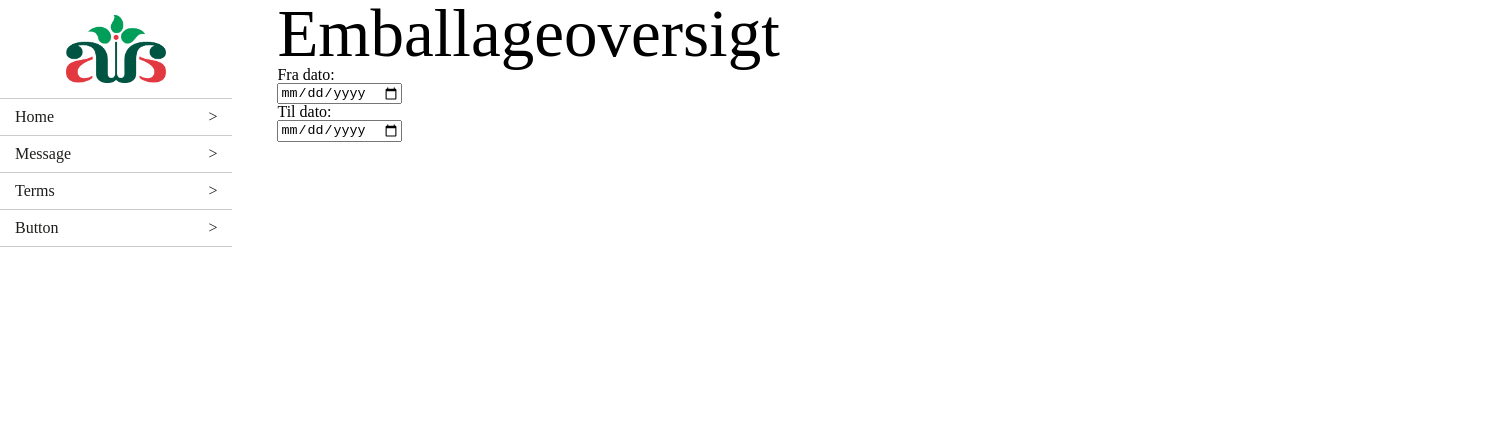
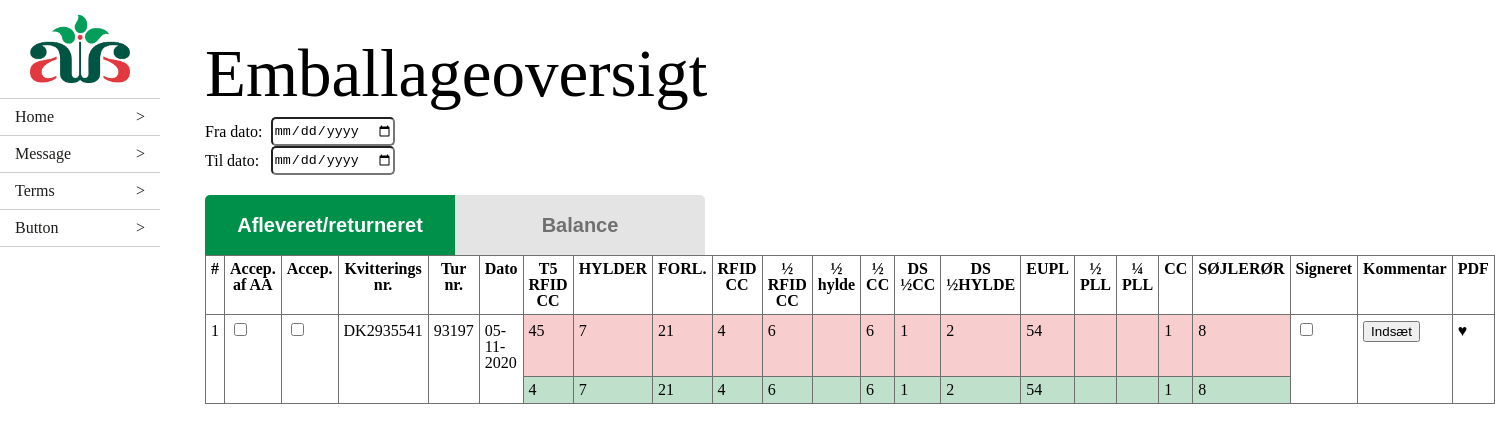
Before and after one commit to Surkrit/aa-emballage-app, a React (Create React App) app: page / in a window 1280 px wide. Shown: the top 442 px of the page, 1495 px wide, since content can reach past the window. Built offline with nearby package versions, Linux system fonts and the light colour scheme.

Commit message:
Grundstenene lagt til Emballage komponentet

```diff
--- a/src/components/Emballage.js
+++ b/src/components/Emballage.js
@@ -1,20 +1,220 @@
 import "../style/App.css";
-import Headline from './Headline';
+import Headline from "./Headline";
+import Comment from "./Comment";
 
 function Emballage() {
   return (
     <>
-      <Headline title="Emballageoversigt"/>
-      <div>
+      <Headline title="Emballageoversigt" />
+      <div className="emballage-date">
         <p>Fra dato:</p> <input type="date" />
       </div>
-      <div>
+      <div className="emballage-date">
         <p>Til dato:</p> <input type="date" />
       </div>
+
+      <div class="emballage-buttons">
+        <button>Afleveret/returneret</button>
+        <button>Balance</button>
+      </div>
+
+      <table>
+        <tr>
+          <th>
+            <h4>#</h4>
+          </th>
+          <th>
+            <h4>Accep. af AA</h4>
+          </th>
+          <th>
+            <h4>Accep.</h4>
+          </th>
+          <th>
+            <h4>Kvitterings nr.</h4>
+          </th>
+          <th>
+            <h4>Tur nr.</h4>
+          </th>
+          <th>
+            <h4>Dato</h4>
+          </th>
+          <Type FullName="T5 RFID CC" />
+          <Type FullName="HYLDER" />
+          <Type FullName="FORL." />
+          <Type FullName="RFID CC" />
+          <Type FullName="½ RFID CC" />
+          <Type FullName="½ hylde" />
+          <Type FullName="½ CC" />
+          <Type FullName="DS ½CC" />
+          <Type FullName="DS ½HYLDE" />
+          <Type FullName="EUPL" />
+          <Type FullName="½ PLL" />
+          <Type FullName="¼ PLL" />
+          <Type FullName="CC" />
+          <Type FullName="SØJLERØR" />
+          <th>
+            <h4>Signeret</h4>
+          </th>
+          <th>
+            <h4>Kommentar</h4>
+          </th>
+          <th>
+            <h4>PDF</h4>
+          </th>
+        </tr>
+        <Row />
+
+      </table>
     </>
   );
 }
 
+function Type({ FullName }) {
+  return (
+    <th>
+      <h4>{FullName}</h4>
+    </th>
+  );
+}
 
+function Row({ FullName }) {
+  return (
+    <>
+      <tr>
+        <td>
+          <h4>1</h4>
+        </td>
+        <td>
+          <h4>
+            <input type="checkbox" />
+          </h4>
+        </td>
+        <td>
+          <h4>
+            <input type="checkbox" />
+          </h4>
+        </td>
+        <td>
+          <h4>DK2935541</h4>
+        </td>
+        <td>
+          <h4>93197</h4>
+        </td>
+        <td>
+          <h4>05-11-2020</h4>
+        </td>
+        <td className="row--red">
+          <h4>45</h4>
+        </td>
+        <td className="row--red">
+          <h4>7</h4>
+        </td>
+        <td className="row--red">
+          <h4>21</h4>
+        </td>
+        <td className="row--red">
+          <h4>4</h4>
+        </td>
+        <td className="row--red">
+          <h4>6</h4>
+        </td>
+        <td className="row--red">
+          <h4> </h4>
+        </td>
+        <td className="row--red">
+          <h4>6</h4>
+        </td>
+        <td className="row--red">
+          <h4>1</h4>
+        </td>
+        <td className="row--red">
+          <h4>2</h4>
+        </td>
+        <td className="row--red">
+          <h4>54</h4>
+        </td>
+        <td className="row--red">
+          <h4> </h4>
+        </td>
+        <td className="row--red">
+          <h4> </h4>
+        </td>
+        <td className="row--red">
+          <h4>1</h4>
+        </td>
+        <td className="row--red">
+          <h4>8</h4>
+        </td>
+        <td>
+          <h4>
+            <input type="checkbox" />
+          </h4>
+        </td>
+        <td>
+          <button>Indsæt</button>
+          <h4>
+            {/* <Comment comment="hfsjljalkjdkla" /> */}
+          </h4>
+        </td>
+        <td>
+          <h4>♥</h4>
+        </td>
+      </tr>
+      <tr>
+        <td></td>
+        <td></td>
+        <td></td>
+        <td></td>
+        <td></td>
+        <td></td>
+        <td className="row--green">
+          <h4>4</h4>
+        </td>
+        <td className="row--green">
+          <h4>7</h4>
+        </td>
+        <td className="row--green">
+          <h4>21</h4>
+        </td>
+        <td className="row--green">
+          <h4>4</h4>
+        </td>
+        <td className="row--green">
+          <h4>6</h4>
+        </td>
+        <td className="row--green">
+          <h4> </h4>
+        </td>
+        <td className="row--green">
+          <h4>6</h4>
+        </td>
+        <td className="row--green">
+          <h4>1</h4>
+        </td>
+        <td className="row--green">
+          <h4>2</h4>
+        </td>
+        <td className="row--green">
+          <h4>54</h4>
+        </td>
+        <td className="row--green">
+          <h4> </h4>
+        </td>
+        <td className="row--green">
+          <h4> </h4>
+        </td>
+        <td className="row--green">
+          <h4>1</h4>
+        </td>
+        <td className="row--green">
+          <h4>8</h4>
+        </td>
+        <td></td>
+        <td></td>
+        <td></td>
+      </tr>
+    </>
+  );
+}
 
 export default Emballage;
--- a/src/style/App.css
+++ b/src/style/App.css
@@ -50,6 +50,8 @@ table {
 
 h1 {
   font-size: 67px;
+  margin-top: 40px;
+  margin-bottom: 10px;
 }
 
 h3 {
@@ -144,4 +146,59 @@ p {
   border-radius: 5px;
   height: 25px;
 }
+
+.emballage-buttons {
+  margin-top: 20px;
+}
+
+.emballage-buttons button {
+  width: 250px;
+  height: 60px;
+  font-size: 20px;
+  border: 0px;
+  font-weight: 600;
+}
+
+.emballage-buttons button:first-of-type {
+  border-radius: 5px 0px 0px 0px;
+  background: #00904A;
+  color: white;
+}
+
+.emballage-buttons button:last-of-type {
+  border-radius: 0px 5px 0px 0px;
+  background: #e4e4e4;
+  color: #707070;
+}
+
+table {
+  width: 100%;
+}
+
+table tr th {
+  border: 1px solid #707070;
+  font-weight: 600;
+  padding: 5px;
+}
+
+table tr:nth-child(even) td {
+  border: 1px solid #707070;
+  padding: 5px;
+  border-bottom: 0px;
+}
+
+table tr:nth-child(odd) td {
+  border: 1px solid #707070;
+  padding: 5px;
+  border-top: 0px;
+}
+
+table tr .row--red {
+  background: #f8cdce;
+  border: 1px solid #707070 !important;
+}
+
+table tr .row--green {
+  background: #bfe1cc;
+}
 /*# sourceMappingURL=App.css.map */
--- a/src/style/_Basic.scss
+++ b/src/style/_Basic.scss
@@ -1,5 +1,7 @@
 h1{
     font-size: 67px;
+    margin-top: 40px;
+    margin-bottom: 10px;
 }
 h3{
     font-size: 20px;
--- a/src/style/_variables.scss
+++ b/src/style/_variables.scss
@@ -2,5 +2,5 @@ $primary-color: #00904A;
 $primary-color--dark: #005140;
 $contrast-color: #dc2f34;
 $secondary-color--light: #f2f2f2;
-$secondary-color: #313131;
+$secondary-color: #707070;
 $secondary-color--dark: #1d1d1b;
--- a/src/style/components/_Emballage.scss
+++ b/src/style/components/_Emballage.scss
@@ -1,12 +1,67 @@
 @import "../variables";
 
-.emballage-date{
+.emballage-date {
   display: flex;
   align-items: center;
   width: 190px;
   justify-content: space-between;
-    input[type="date"]{
+  input[type="date"] {
     border-radius: 5px;
     height: 25px;
   }
 }
+
+.emballage-buttons {
+  margin-top: 20px;
+  button {
+    width: 250px;
+    height: 60px;
+    font-size: 20px;
+    border: 0px;
+    font-weight: 600;
+    &:first-of-type {
+      border-radius: 5px 0px 0px 0px;
+      background: $primary-color;
+      color: white;
+    }
+    &:last-of-type {
+      border-radius: 0px 5px 0px 0px;
+      background: #e4e4e4;
+      color: $secondary-color;
+    }
+  }
+}
+
+table {
+  width: 100%;
+  tr {
+    th {
+      border: 1px solid $secondary-color;
+      font-weight: 600;
+      padding: 5px;
+    }
+
+    &:nth-child(even) {
+      td {
+        border: 1px solid $secondary-color;
+        padding: 5px;
+        border-bottom: 0px;
+      }
+    }
+    &:nth-child(odd) {
+      td {
+        border: 1px solid $secondary-color;
+        padding: 5px;
+        border-top: 0px;
+      }
+    }
+
+    .row--red {
+      background: #f8cdce;
+      border: 1px solid $secondary-color !important;
+    }
+    .row--green {
+      background: #bfe1cc;
+    }
+  }
+}
```
Also changed, not shown: 1 other file (tests, documents, lock files or other folders). Lines whose indentation alone changed are shown as unchanged.
